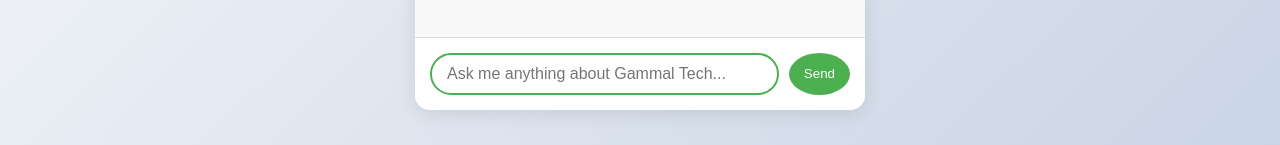
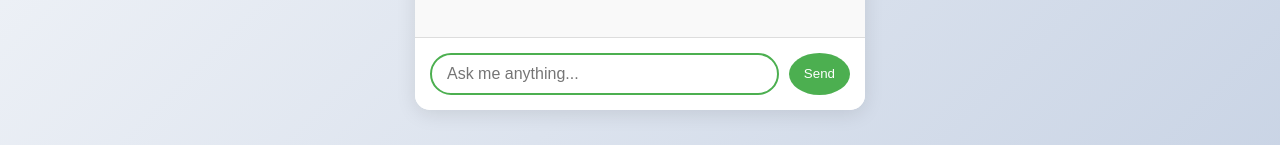
Before and after one commit to Ibrahimsalma75885795/Gammal-Tech-Ai-Assistant, a plain HTML site: page index.html in a window 1280 px wide. Shown: the part 366-511 px from the top of the page. Drawn offline with Linux system fonts and the light colour scheme.

Commit message:
Update index.html

```diff
--- a/index.html
+++ b/index.html
@@ -13,7 +13,7 @@
             <!-- Chat messages will appear here -->
         </div>
         <div class="user-input">
-            <input type="text" id="user-input" placeholder="Ask me anything about Gammal Tech...">
+            <input type="text" id="user-input" placeholder="Ask me anything...">
             <button id="send-btn">Send</button>
         </div>
     </div>
```
